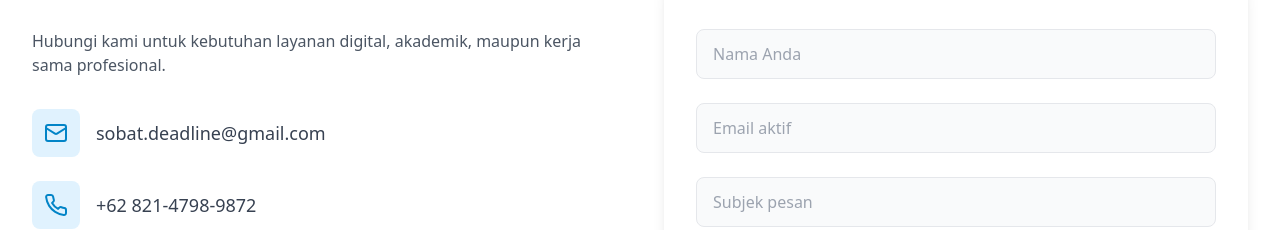
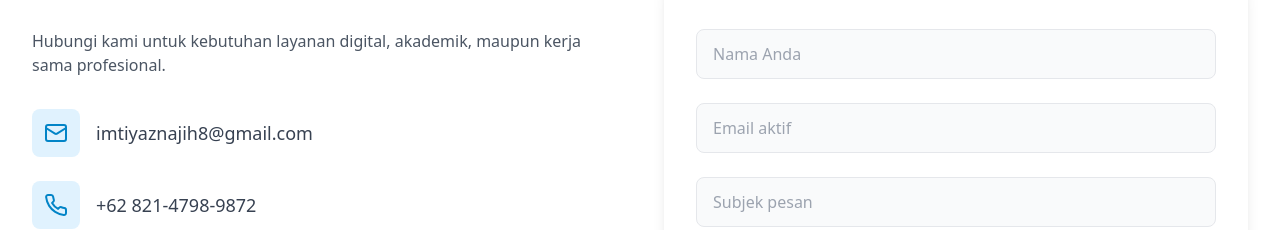
Before and after one commit to ahmad-imtiyaz/portofolio-website, a React (Vite) app: page / in a window 1280 px wide. Shown: the part 6064-6294 px from the top of the page. Built offline with nearby package versions, Linux system fonts and the light colour scheme; no server answers.

Commit message:
edit contact

```diff
--- a/src/components/sections/Contact.jsx
+++ b/src/components/sections/Contact.jsx
@@ -63,8 +63,8 @@ const Contact = () => {
   const contactInfo = [
     {
       icon: Mail,
-      text: "sobat.deadline@gmail.com",
-      href: "mailto:sobat.deadline@gmail.com",
+      text: "imtiyaznajih8@gmail.com",
+      href: "mailto:imtiyaznajih8@gmail.com",
     },
     {
       icon: Phone,
```
